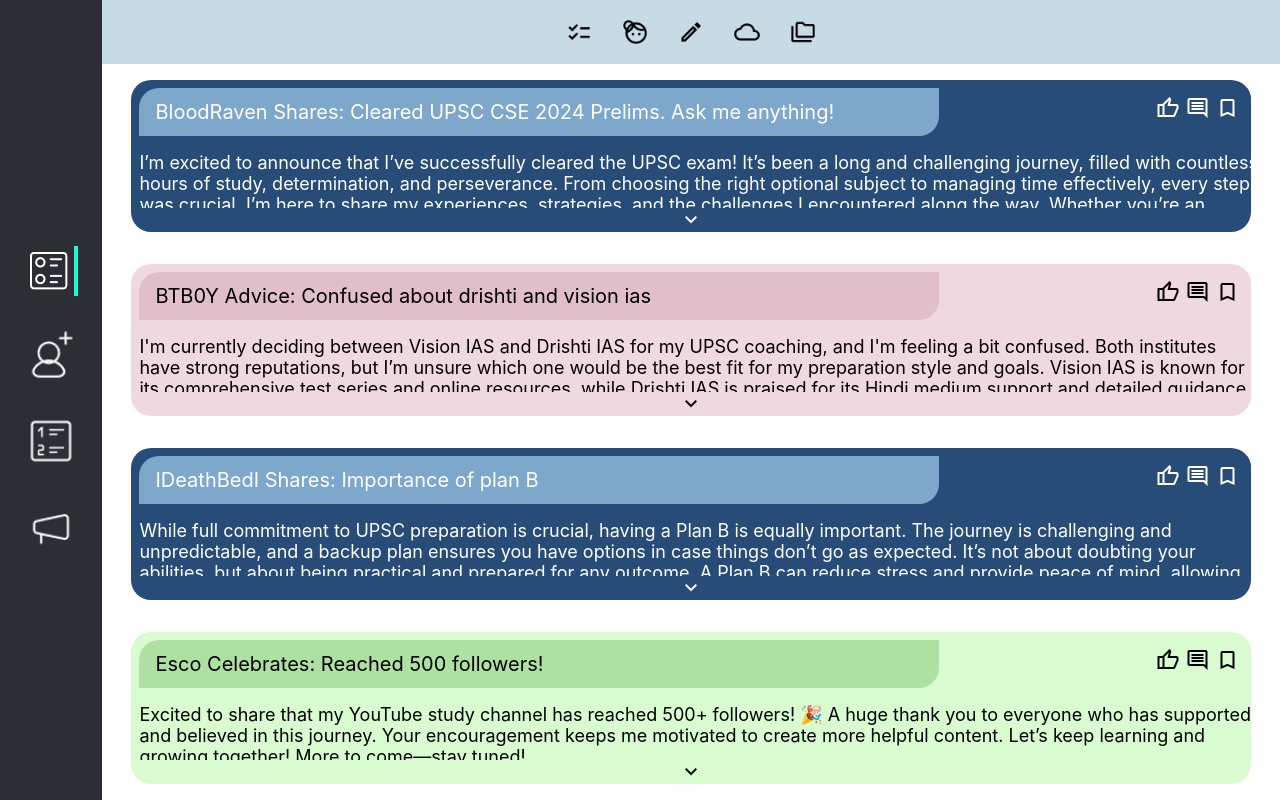
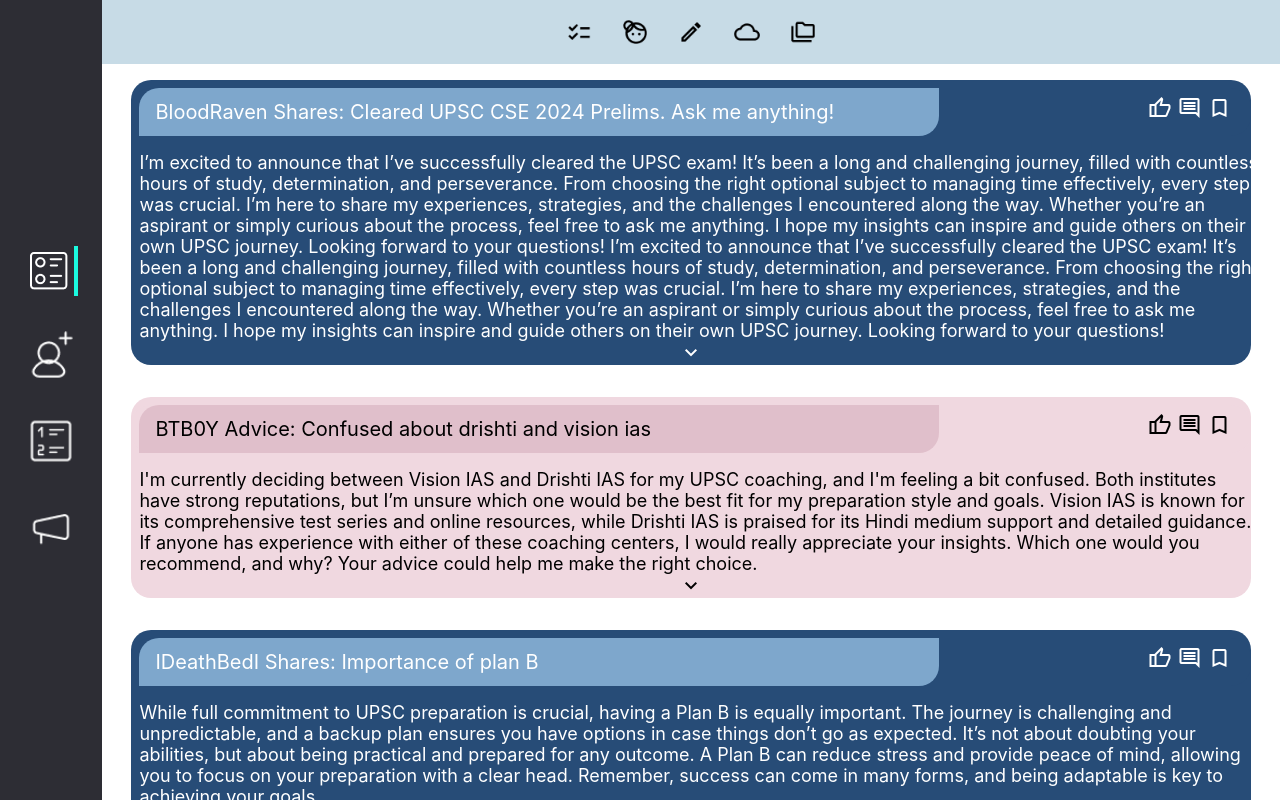
Before and after one commit to vasutomar/AIE, a React (Create React App) app: page /aie/home in a window 1280 px wide. Built offline with nearby package versions, Linux system fonts and the light colour scheme.

Commit message:
Made discussion cards auto adjust height

```diff
--- a/src/atoms/Card/Card.scss
+++ b/src/atoms/Card/Card.scss
@@ -6,8 +6,6 @@
     align-items: center;
     width: 95%;
     margin: 1rem 0;
-    min-height: 9.5rem;
-    overflow: hidden;
     border-radius: 1.25rem;
 
     .title-action-group {
@@ -15,7 +13,8 @@
         display: flex;
         justify-content: space-between;
         min-height: 3rem;
-        margin: 0.5rem 0 0 1rem;
+        margin-top: 0.5rem;
+        border-radius: 1.25rem;
 
         .title {
             min-width: 70%;
@@ -25,6 +24,7 @@
             justify-content: center;
             padding-left: 1rem;
             border-radius: 1.25rem 0;
+            margin-left: 0.5rem;
         }
 
         .buttons {
--- a/src/components/Discussions/Discussions.component.js
+++ b/src/components/Discussions/Discussions.component.js
@@ -16,7 +16,7 @@ function Discussions() {
       owner: "BloodRaven",
       type: "Shares",
       title: "Cleared UPSC CSE 2024 Prelims. Ask me anything!",
-      content: "I’m excited to announce that I’ve successfully cleared the UPSC exam! It’s been a long and challenging journey, filled with countless hours of study, determination, and perseverance. From choosing the right optional subject to managing time effectively, every step was crucial. I’m here to share my experiences, strategies, and the challenges I encountered along the way. Whether you’re an aspirant or simply curious about the process, feel free to ask me anything. I hope my insights can inspire and guide others on their own UPSC journey. Looking forward to your questions!"
+      content: "I’m excited to announce that I’ve successfully cleared the UPSC exam! It’s been a long and challenging journey, filled with countless hours of study, determination, and perseverance. From choosing the right optional subject to managing time effectively, every step was crucial. I’m here to share my experiences, strategies, and the challenges I encountered along the way. Whether you’re an aspirant or simply curious about the process, feel free to ask me anything. I hope my insights can inspire and guide others on their own UPSC journey. Looking forward to your questions! I’m excited to announce that I’ve successfully cleared the UPSC exam! It’s been a long and challenging journey, filled with countless hours of study, determination, and perseverance. From choosing the right optional subject to managing time effectively, every step was crucial. I’m here to share my experiences, strategies, and the challenges I encountered along the way. Whether you’re an aspirant or simply curious about the process, feel free to ask me anything. I hope my insights can inspire and guide others on their own UPSC journey. Looking forward to your questions!"
     }, {
       owner: "BTB0Y",
       type: "Advice",
```
